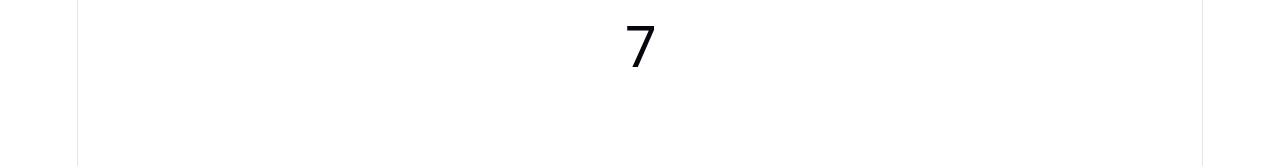
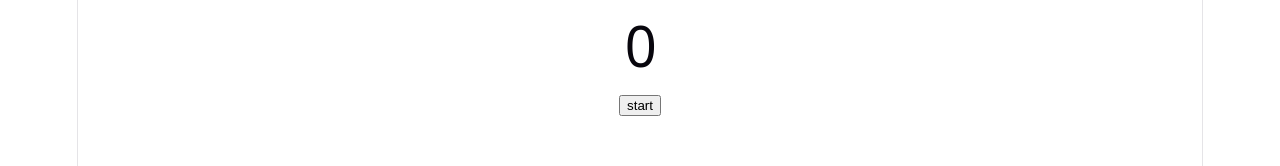
Before and after one commit to rebelliousi/focusflow, a React (Vite) app: page / in a window 1280 px wide. Shown: the top 166 px of the page. Built offline with nearby package versions, Linux system fonts and the light colour scheme.

Commit message:
feat: add button and handle with running state

```diff
--- a/src/App.jsx
+++ b/src/App.jsx
@@ -3,16 +3,27 @@ import { useEffect, useState } from "react"
 const App=()=>{
     const [second,setSecond]=useState(0)
 
+    const [isRunning,setIsRunning]=useState(false)
+
     useEffect(()=>{
+
+        if (isRunning === false)
+            return
         const interval=setInterval(()=>{
             setSecond(prev=>prev+1)
         },1000)
 
         return()=> clearInterval(interval)
-    })
+    },[isRunning])
+
+    const handleRunning=()=>{
+        setIsRunning(prev=>!prev)
+    }
     return(
         <div>
           <h1>{second}</h1>
+
+          <button  onClick={handleRunning}>start</button>
         </div>
     )
 }
```
